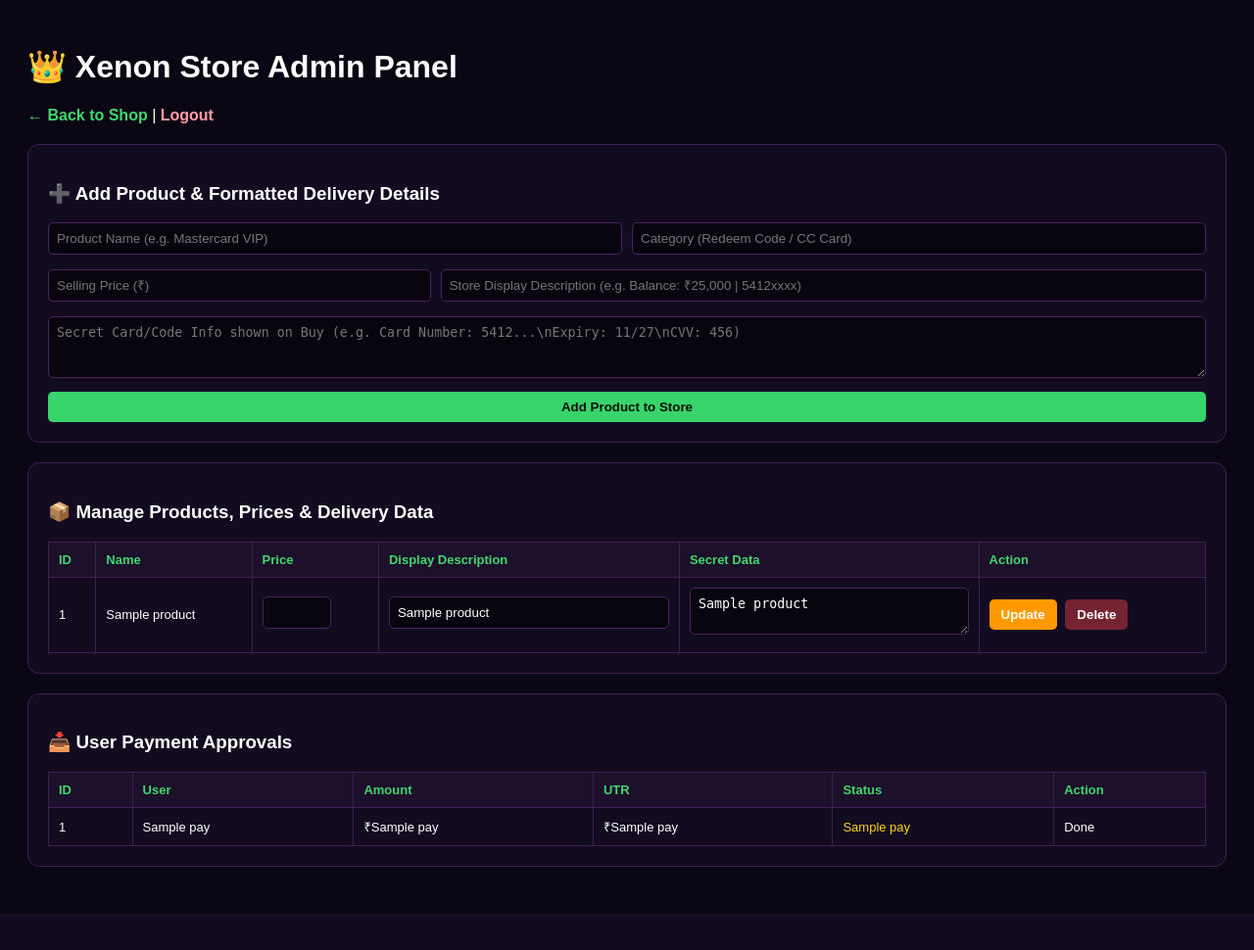
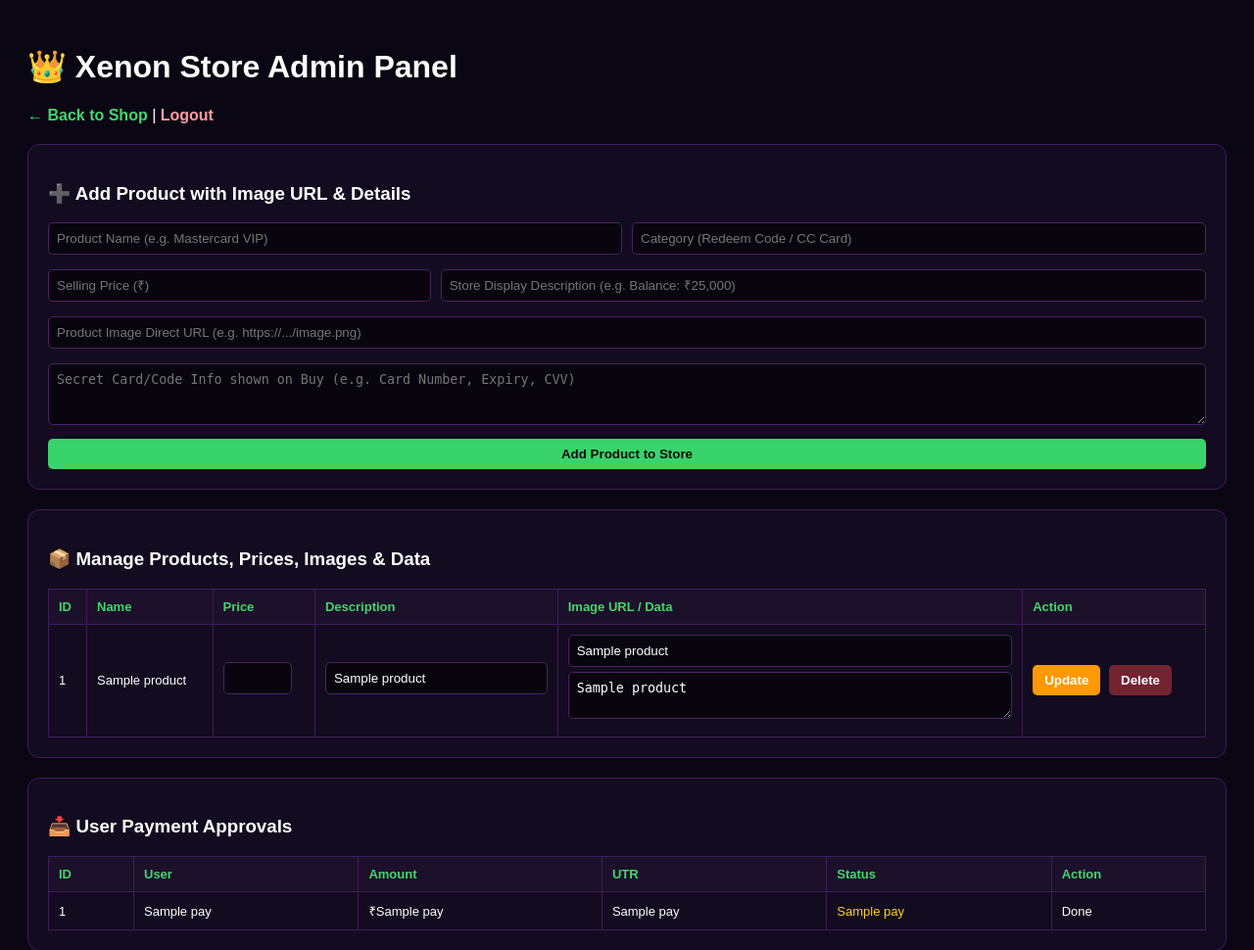
Before and after one commit to faltuwja-beep/Web-cc, a Flask app: template templates/admin.html in a window 1280 px wide. Shown: the top 970 px of the page at 98% size. Before the commit the page ends 885 px from the top, so only its background shows below. Run offline with Flask 3, Linux system fonts and the light colour scheme; the template is opened without the code that fills it: most values are stand-ins (such as "Sample title", 1, 10 or a date in 2020).

Commit message:
Update admin.html

```diff
--- a/templates/admin.html
+++ b/templates/admin.html
@@ -17,7 +17,7 @@ button { padding: 8px 12px; border: none; font-weight: bold; border-radius: 5px;
 <a href="/shop" style="color:#42d66d; text-decoration:none; font-weight:bold;">← Back to Shop</a> | <a href="/logout" style="color:#ff9ba5; text-decoration:none; font-weight:bold;">Logout</a>
 
 <div class="box" style="margin-top:20px;">
-    <h3>➕ Add Product & Formatted Delivery Details</h3>
+    <h3>➕ Add Product with Image URL & Details</h3>
     <form method="POST">
         <input type="hidden" name="action" value="add_product">
         <div style="display:grid; grid-template-columns: 1fr 1fr; gap:10px; margin-bottom:10px;">
@@ -26,17 +26,20 @@ button { padding: 8px 12px; border: none; font-weight: bold; border-radius: 5px;
         </div>
         <div style="display:grid; grid-template-columns: 1fr 2fr; gap:10px; margin-bottom:10px;">
             <input type="number" step="0.01" name="price" placeholder="Selling Price (₹)" required>
-            <input type="text" name="description" placeholder="Store Display Description (e.g. Balance: ₹25,000 | 5412xxxx)" required>
+            <input type="text" name="description" placeholder="Store Display Description (e.g. Balance: ₹25,000)" required>
         </div>
-        <textarea name="secret_data" rows="3" placeholder="Secret Card/Code Info shown on Buy (e.g. Card Number: 5412...\nExpiry: 11/27\nCVV: 456)" required></textarea>
+        <div style="margin-bottom:10px;">
+            <input type="text" name="image_url" placeholder="Product Image Direct URL (e.g. https://.../image.png)" required>
+        </div>
+        <textarea name="secret_data" rows="3" placeholder="Secret Card/Code Info shown on Buy (e.g. Card Number, Expiry, CVV)" required></textarea>
         <button type="submit" style="background:#38d46b; color:#07100a; width:100%; margin-top:5px;">Add Product to Store</button>
     </form>
 </div>
 
 <div class="box">
-    <h3>📦 Manage Products, Prices & Delivery Data</h3>
+    <h3>📦 Manage Products, Prices, Images & Data</h3>
     <table>
-        <tr><th>ID</th><th>Name</th><th>Price</th><th>Display Description</th><th>Secret Data</th><th>Action</th></tr>
+        <tr><th>ID</th><th>Name</th><th>Price</th><th>Description</th><th>Image URL / Data</th><th>Action</th></tr>
         {% for p in products %}
         <tr>
             <form method="POST">
@@ -46,7 +49,10 @@ button { padding: 8px 12px; border: none; font-weight: bold; border-radius: 5px;
                 <td>{{ p[1] }}</td>
                 <td><input type="number" step="0.01" name="price" value="{{ p[3] }}" style="width:70px;"></td>
                 <td><input type="text" name="description" value="{{ p[4] }}"></td>
-                <td><textarea name="secret_data" rows="2">{{ p[5] }}</textarea></td>
+                <td>
+                    <input type="text" name="image_url" value="{{ p[6] }}" placeholder="Image URL" style="margin-bottom:5px;">
+                    <textarea name="secret_data" rows="2">{{ p[5] }}</textarea>
+                </td>
                 <td>
                     <button type="submit" style="background:#ff9900;">Update</button>
             </form>
@@ -70,7 +76,7 @@ button { padding: 8px 12px; border: none; font-weight: bold; border-radius: 5px;
             <td>{{ pay[0] }}</td>
             <td>{{ pay[1] }}</td>
             <td>₹{{ pay[2] }}</td>
-            <td>₹{{ pay[3] }}</td>
+            <td>{{ pay[3] }}</td>
             <td style="color:{% if pay[4]=='Approved' %}#38d46b{% elif pay[4]=='Rejected' %}#ff9ba5{% else %}#ffd21c{% endif %};">{{ pay[4] }}</td>
             <td>
                 {% if pay[4] == 'Pending' %}
```
